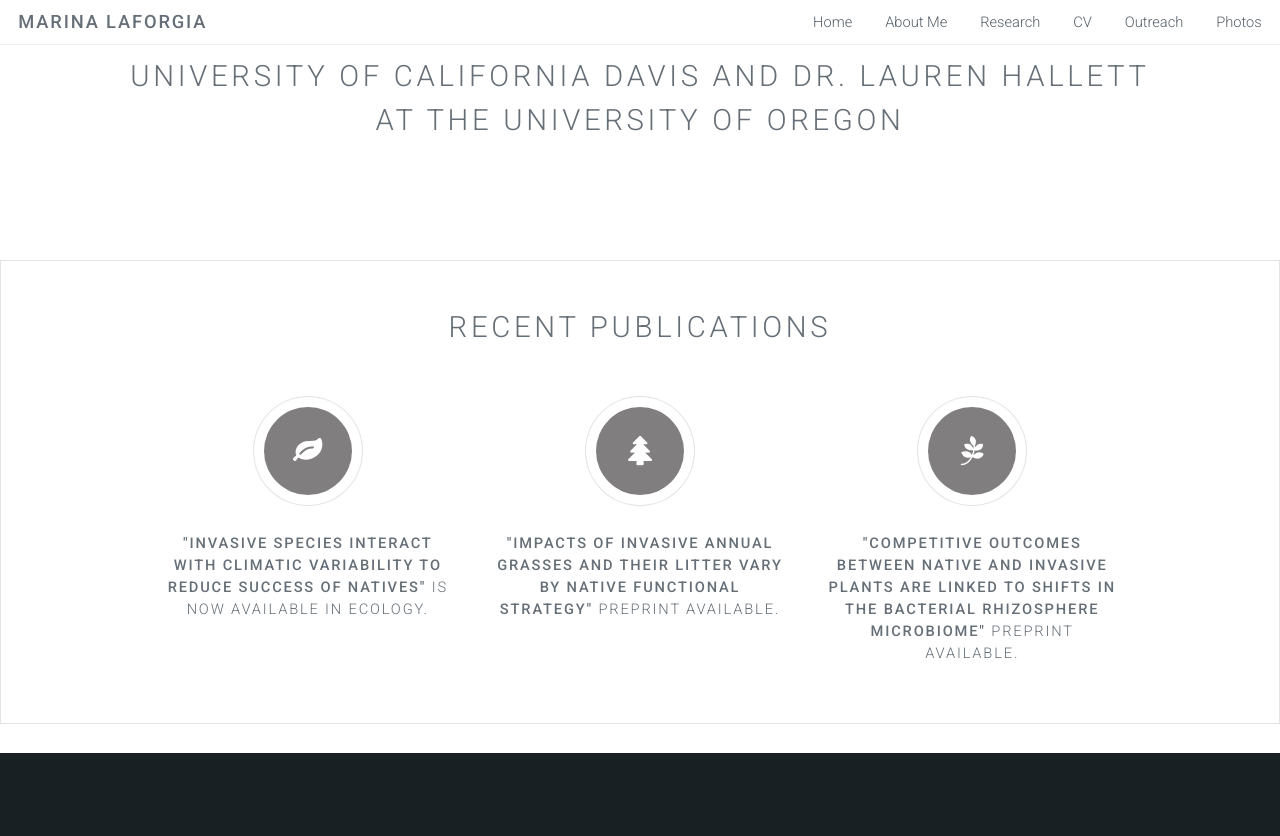
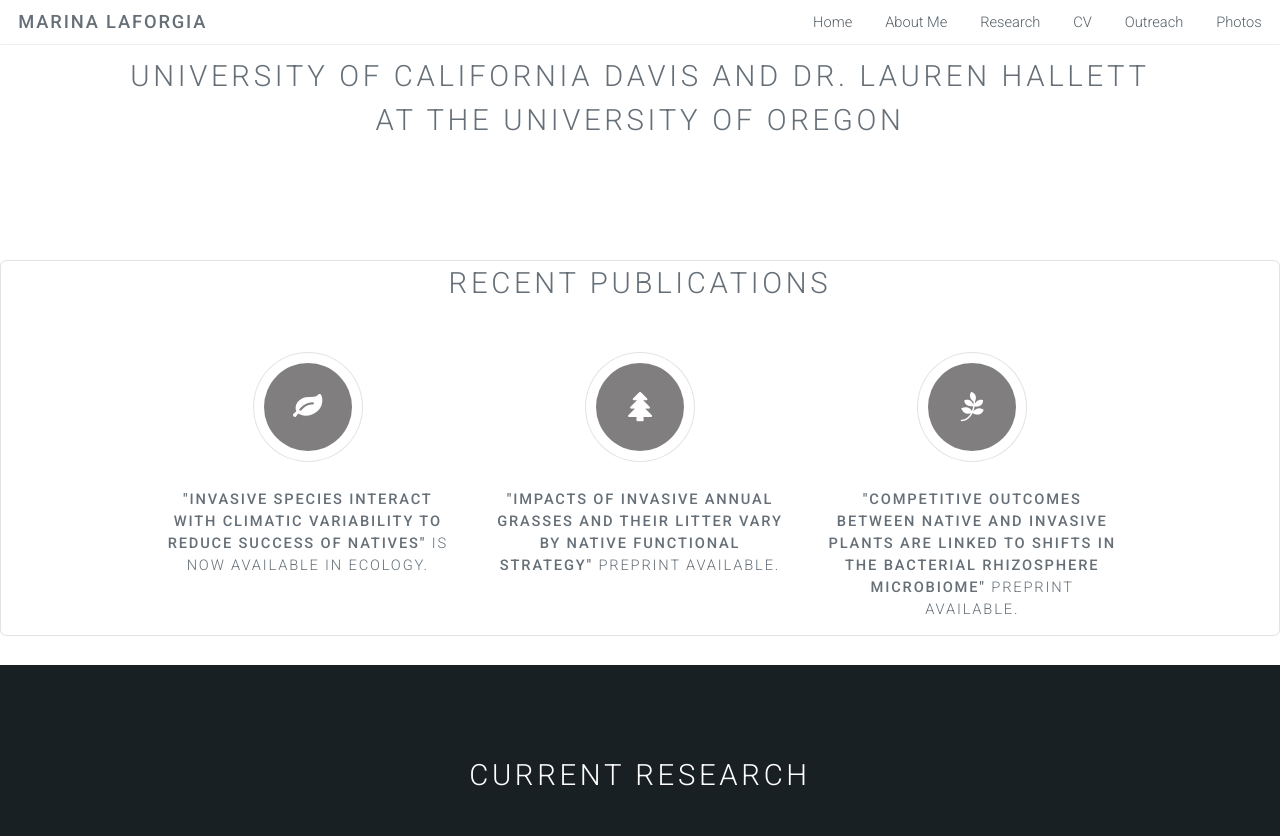
Before and after one commit to marinalaforgia/marinalaforgia.github.io, a Jekyll site: the page built from index.html, in a window 1280 px wide and 1400 px high, scrolled down 437 px. Shown: the top 836 px of the window. Built offline with Jekyll 4.4.1, drawn with Linux system fonts in a browser that asks for light colours; grey boxes are pictures that could not be loaded.

Commit message:
Update style.css

```diff
--- a/css/style.css
+++ b/css/style.css
@@ -403,10 +403,11 @@
 /* Box */
 
 	.box {
-		/*border-radius: 6px;*/
+		border-radius: 6px;
 		border: solid 1px rgba(144, 144, 144, 0.25);
 		margin-bottom: 2em;
-		padding: 3em 2em;
+		padding: 0;
+		/*padding: 3em 2em;*/
 	}
 
 		.box > :last-child,
```
